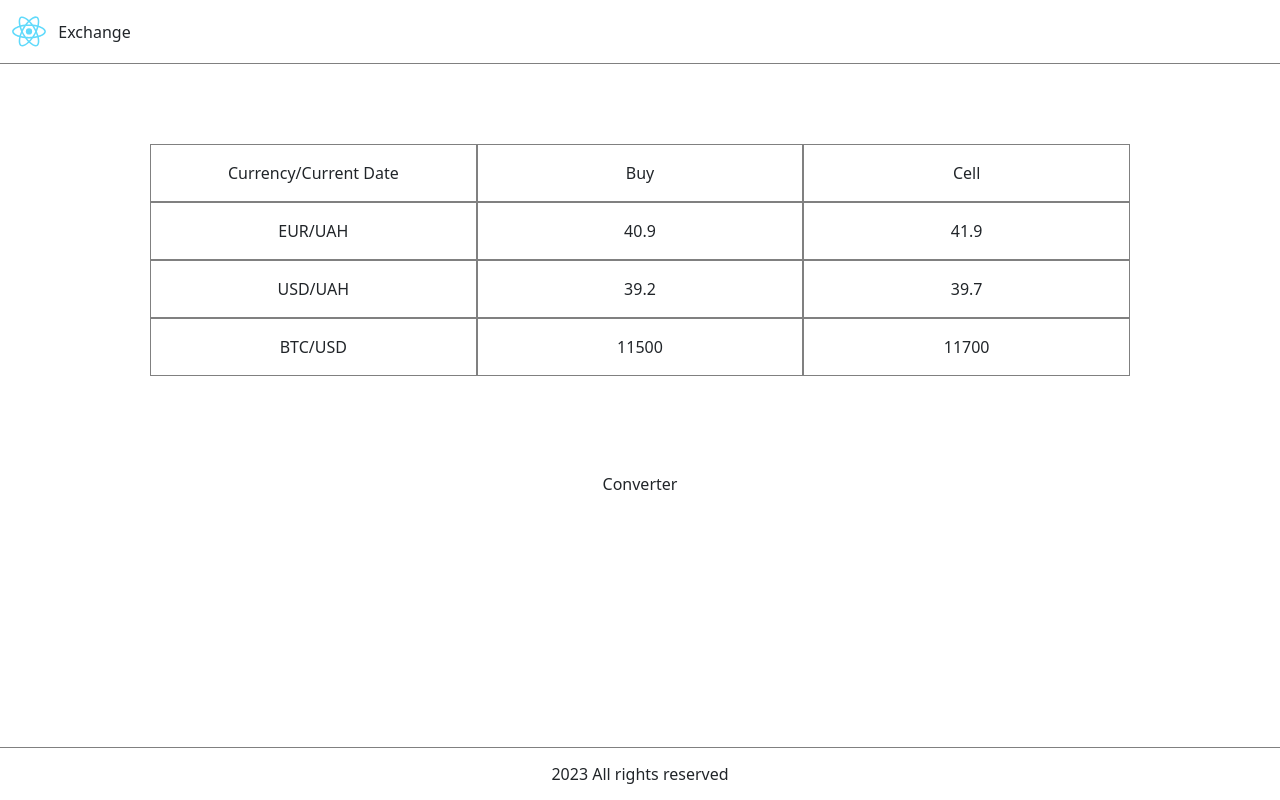
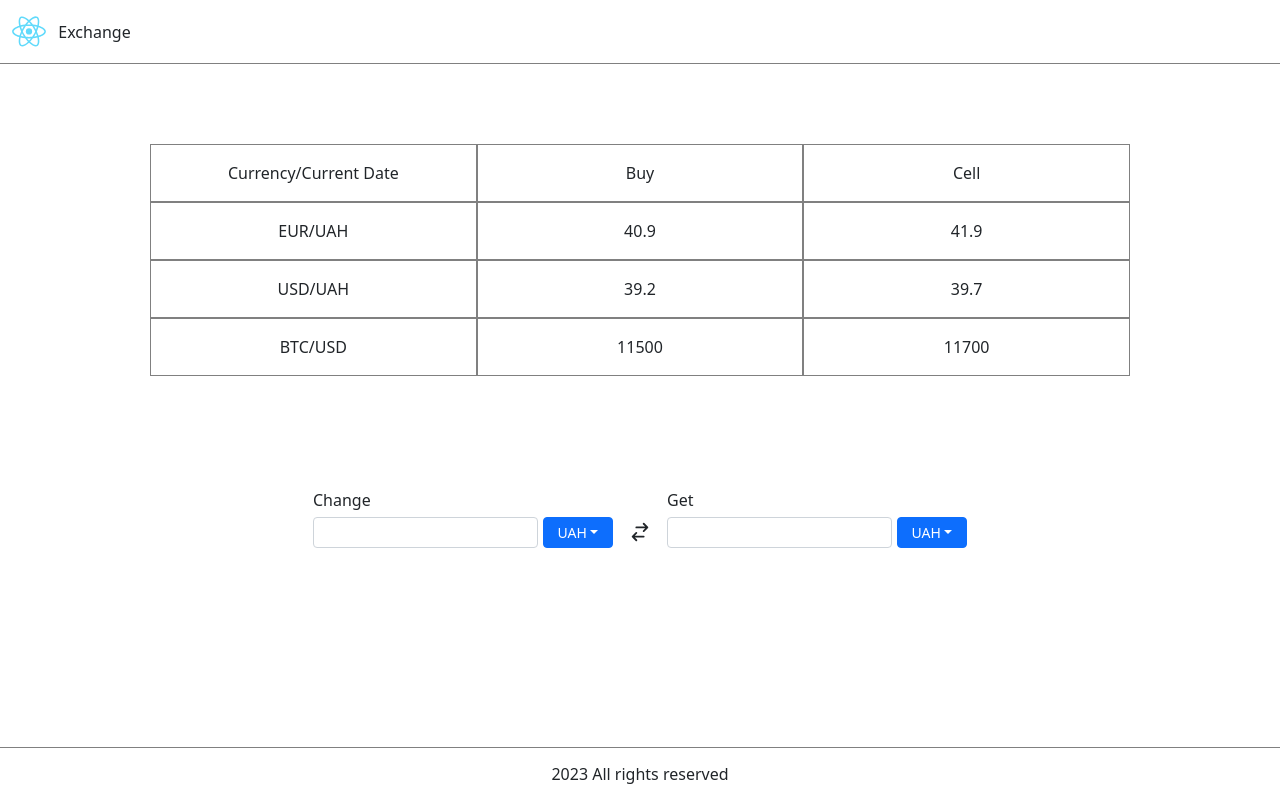
Before and after one commit to alex-faryna/Exchange, a React (Create React App) app: page / in a window 1280 px wide. Built offline with nearby package versions, Linux system fonts and the light colour scheme.

Commit message:
converter layout

```diff
--- a/src/App.css
+++ b/src/App.css
@@ -63,3 +63,42 @@
 .rates-table .cell:hover .edit-icon:not(.editing) {
   display: block;
 }
+
+.converter {
+  display: flex;
+  width: 70%;
+  align-items: center;
+  justify-content: space-around;
+}
+
+.currency-side {
+  padding: 1rem 1rem 0.5rem;
+  width: 100%;
+  display: grid;
+  gap: 5px;
+  grid-template-columns: 1fr 70px;
+  grid-template-areas: "title ."
+                       "input select";
+}
+
+.currency-title {
+  grid-area: title;
+}
+
+.currency-input {
+  grid-area: input;
+}
+
+.currency-select {
+  grid-area: select;
+}
+
+.currency-select button {
+  width: 100%;
+}
+
+.switch-icon {
+  align-self: flex-end;
+  width: 3rem;
+  height: 3rem;
+}
--- a/src/App.tsx
+++ b/src/App.tsx
@@ -1,11 +1,13 @@
 import React, {ReactNode, useEffect, useState} from 'react';
 import logo from './logo.svg';
 import './App.css';
-import {HiPencil} from "react-icons/hi";
+import {HiOutlineSwitchHorizontal, HiPencil} from "react-icons/hi";
 import {useDispatch, useSelector} from "react-redux";
-
 import {setRates, errorLoading, editRate} from './store/exchange.state';
 import state, { RootState} from "./store";
+import {Dropdown, DropdownButton, FormText} from "react-bootstrap";
+import Form from 'react-bootstrap/Form';
+
 
 function Header() {
   return <header className='nav header'>
@@ -80,8 +82,32 @@ function RatesTable() {
     </div>;
 }
 
+function CurrencyDropdown() {
+    const options = ['UAH', 'USD', 'EUR', 'BTC'];
+
+    return <DropdownButton size="sm" id="dropdown-basic-button" title="UAH" onSelect={key => console.log(key)}>
+        { options.map(option => <Dropdown.Item eventKey={option} key={option}>{ option }</Dropdown.Item>) }
+    </DropdownButton>
+}
+
+function CurrencySide({ title }: { title: string }) {
+    return <div className='currency-side'>
+        <div className='currency-title'>{ title }</div>
+        <div className='currency-input'>
+            <Form.Control size="sm"></Form.Control>
+        </div>
+        <div className='currency-select'>
+            <CurrencyDropdown></CurrencyDropdown>
+        </div>
+    </div>
+}
+
 function Converter() {
-    return <span>Converter</span>
+    return <div className='converter'>
+        <CurrencySide title='Change'></CurrencySide>
+        <HiOutlineSwitchHorizontal className='switch-icon'></HiOutlineSwitchHorizontal>
+        <CurrencySide title='Get'></CurrencySide>
+    </div>
 }
 
 function stubData() {
@@ -92,9 +118,10 @@ function stubData() {
                 {"ccy":"USD","base_ccy":"UAH","buy":"39.20","sale":"39.70"},
                 {"ccy":"BTC","base_ccy":"USD","buy":"11500","sale":"11700"}
             ]);
-        }, 1500);
+        }, 300);
     });
 }
+
 function Container({ children }: { children: ReactNode}) {
     const exchangeState = useSelector((state: RootState) => state.exchange.state);
 
@@ -123,7 +150,7 @@ function App() {
               }));
               dispatch(setRates(res));
           })
-          .catch(error => dispatch(errorLoading()));
+          .catch(() => dispatch(errorLoading()));
   }, []);
 
   return (
```
